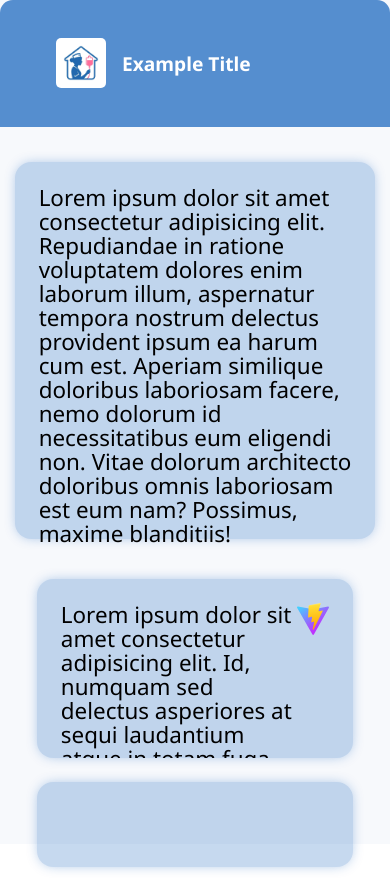
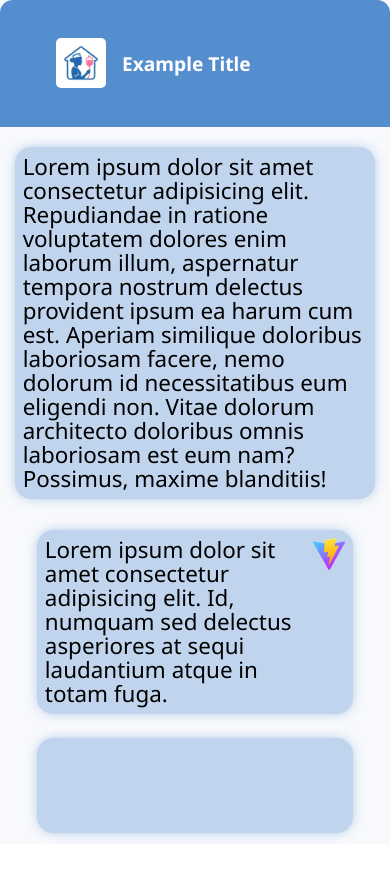
Before and after one commit to DavitKutsia/just-an-example-now, a React (Vite) app: page / in a window 390 px wide. After the commit the page ends 864 px from the top, so only its background shows below. Built offline with nearby package versions, Linux system fonts and the light colour scheme.

Commit message:
Update index.css

```diff
--- a/src/index.css
+++ b/src/index.css
@@ -138,8 +138,8 @@
   }
   #someDiv1,
   #contactAndPersonInfoDiv { width: 100%; }
-  #mainInfoDiv,
-  #personInfo,
+  #mainInfoDiv { height: auto; padding: 0.5rem}
+  #personInfo { height: auto; padding: 0.5rem}
   #contactInfo { width: 92.5%; }
 }
 
```
